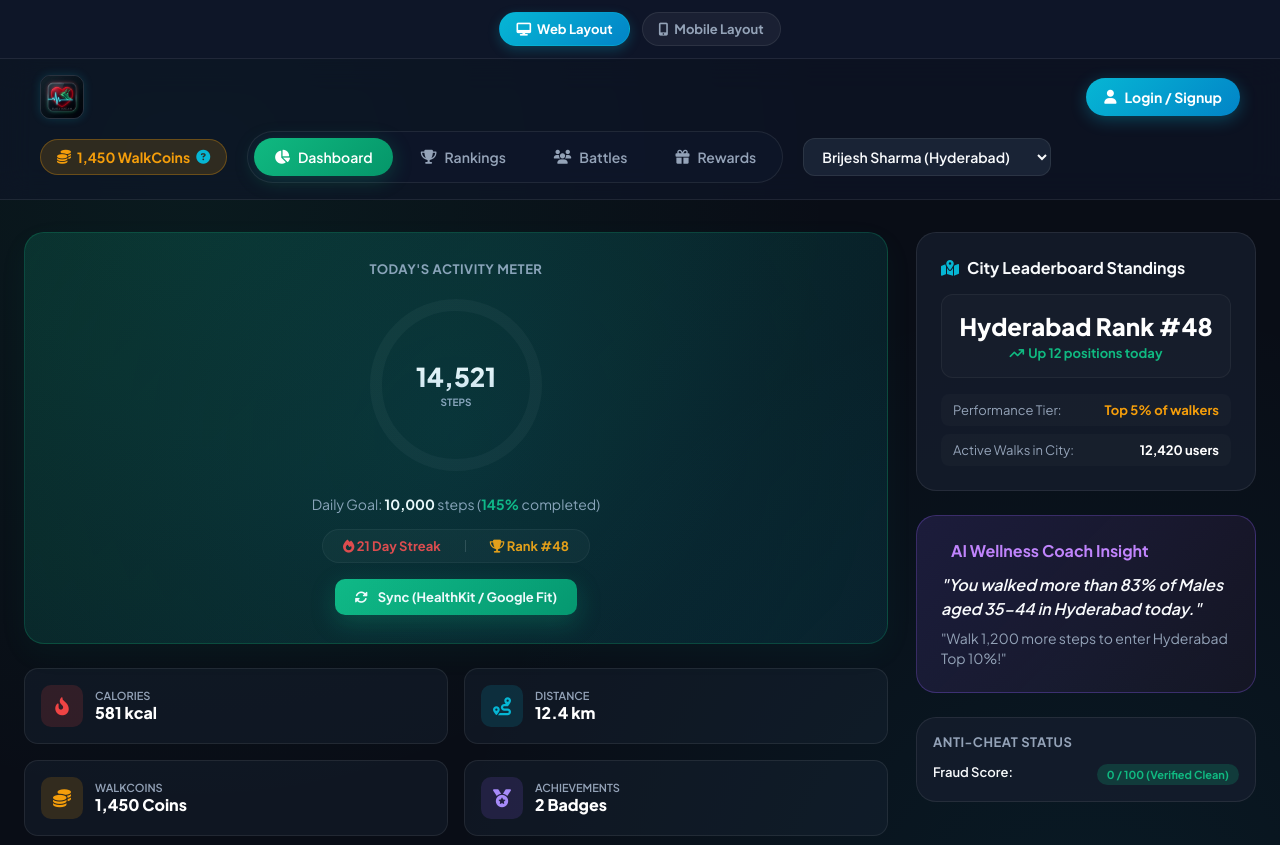
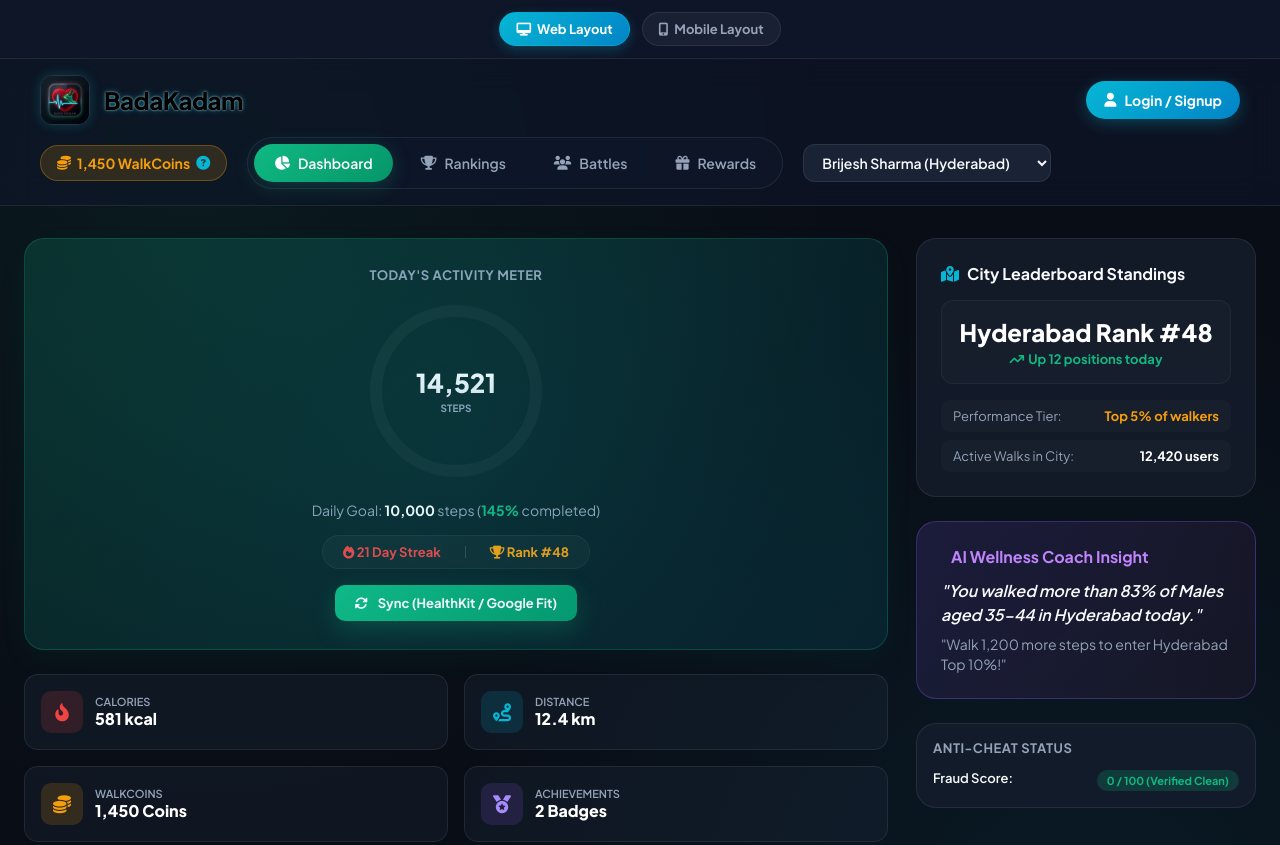
Before and after one commit to badbrij/Happyfeet, a website: page frontend/index.html in a window 1280 px wide. Shown: the top 845 px of the page. Drawn offline with Linux system fonts and the light colour scheme; no server answers; some icons are missing.

Commit message:
Branding: Enhance header logo size and style logo-text in pitch dark black with neon-cyan glow outlines

```diff
--- a/frontend/index.html
+++ b/frontend/index.html
@@ -111,8 +111,9 @@
       <!-- Header & Navigation -->
       <header id="app-header">
         <div class="header-top-row">
-          <div class="logo-container">
-            <img src="logo.png" class="logo-image" style="height: 44px; border-radius: 10px; box-shadow: 0 0 10px rgba(6, 182, 212, 0.2); border: 1px solid rgba(255,255,255,0.12);">
+          <div class="logo-container" style="gap: 14px;">
+            <img src="logo.png" class="logo-image" style="height: 50px; border-radius: 12px; box-shadow: 0 0 12px rgba(6, 182, 212, 0.25); border: 1px solid rgba(255,255,255,0.12);">
+            <span class="logo-text" style="color: #000000 !important; -webkit-text-fill-color: #000000 !important; background: none !important; font-size: 24px; font-weight: 900; text-shadow: 0 0 6px rgba(6, 182, 212, 0.45), 0 0 2px rgba(255, 255, 255, 0.85);">BadaKadam</span>
           </div>
 
           <div class="header-actions-right" style="display: flex; align-items: center; gap: 8px;">
```
